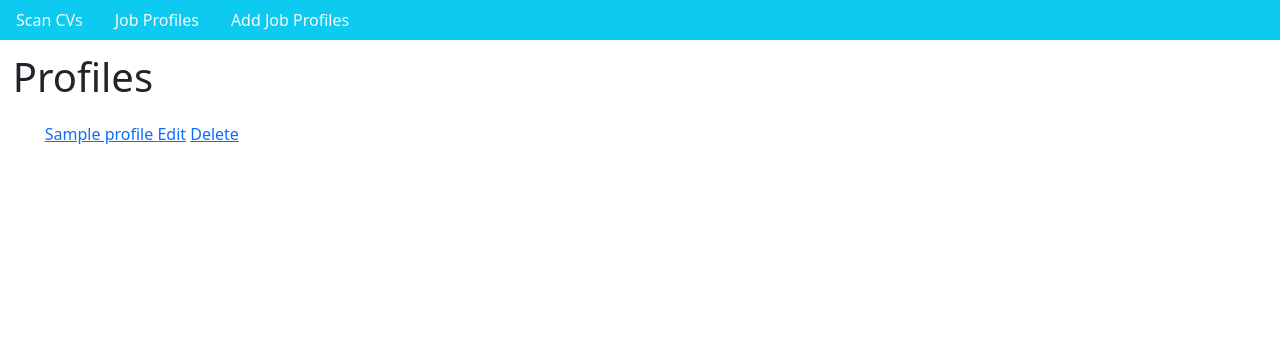
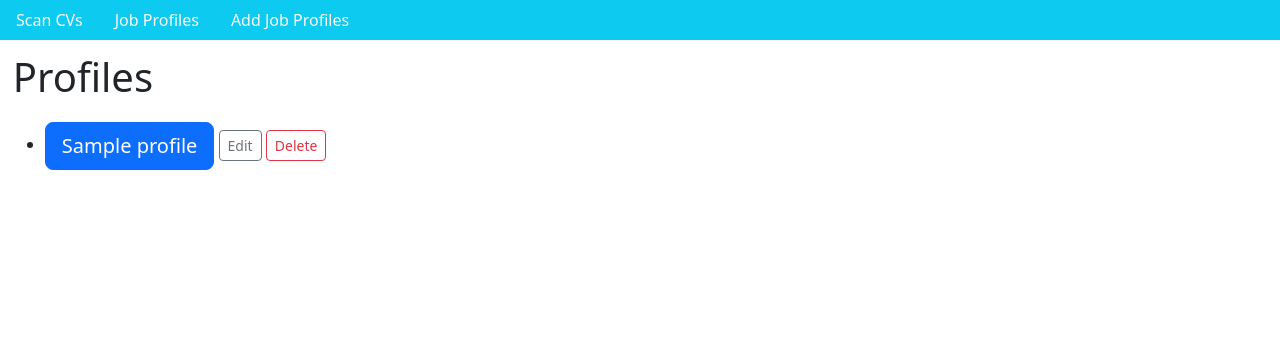
Before and after one commit to CostiVoicu/CV-Scanner, a Django app: page /job_profiles/ in a window 1280 px wide. Shown: the top 361 px of the page. Run offline with Django 4.2, Linux system fonts and the light colour scheme; tables that the repository leaves empty hold one stand-in row (values such as "Sample post"); some libraries are stand-ins or nearby versions.

Commit message:
Add style for job profiles page

```diff
--- a/profiles/templates/profiles_page.html
+++ b/profiles/templates/profiles_page.html
@@ -12,7 +12,12 @@
     <div>
         <ul>
             {% for profile in profiles_list %}
-                <a href="{% url "detail" profile.id %}"> {{ profile.name }} </a><a href="{% url "edit" profile.id %}">Edit</a> <a href="{% url "delete" profile.id %}">Delete</a><br>
+                <li>
+                    <a type="button" href="{% url "detail" profile.id %}" class="btn btn-primary btn-lg"> {{ profile.name }} </a>
+                    <a type="button" href="{% url "edit" profile.id %}" class="btn btn-outline-secondary btn-sm">Edit</a>
+                    <a type="button"  href="{% url "delete" profile.id %}" class="btn btn-outline-danger btn-sm">Delete</a>
+                </li>
+                <br><br>
             {% endfor %}
         </ul>
     </div>
```
